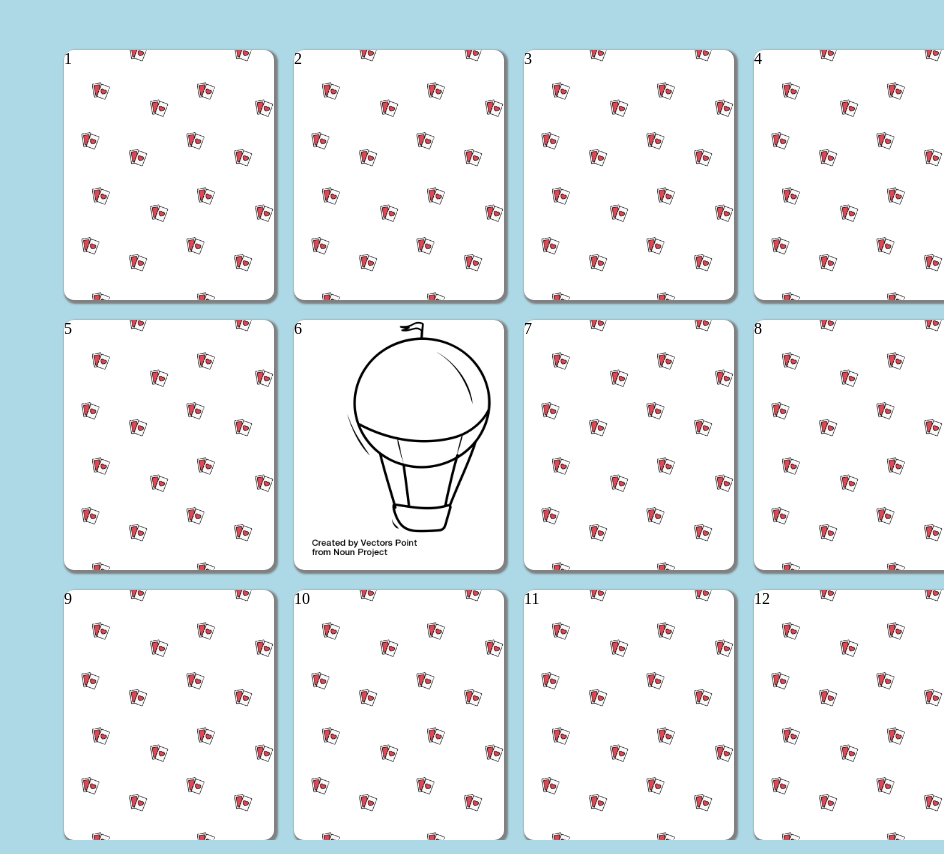
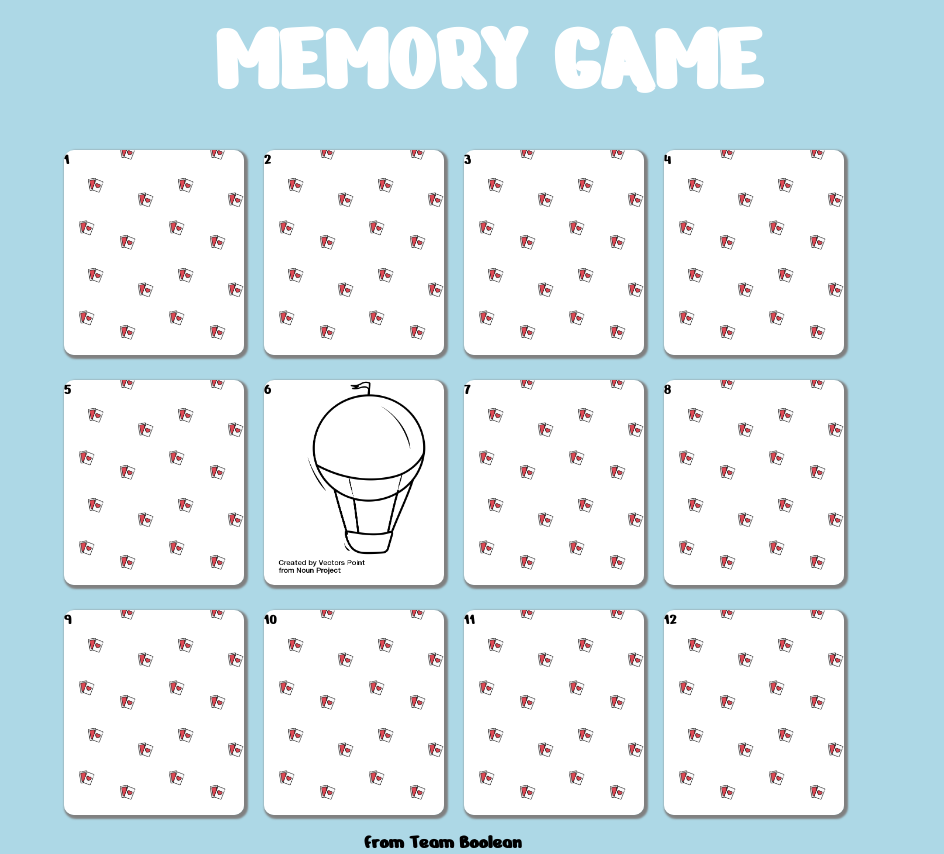
Before and after one commit to JacopoZando/html-css-memory, a plain HTML site: page index.html in a window 1280 px wide. Shown: the whole page, without its empty margins (336-1280 px from the left). Drawn offline with Linux system fonts and the light colour scheme.

Commit message:
Definizione Grafica
Senza hoover

```diff
--- a/css/main.css
+++ b/css/main.css
@@ -1,11 +1,29 @@
 * {
   padding: 0;
   margin: 0;
+  font-family: 'Nerko One', cursive;
 }
 
 body {
   background-color: #ADD8E6;
   position: relative;
+}
+
+.titolo {
+
+  color: white;
+  font-size: 100px;
+  position: absolute;
+  margin-left: 550px;
+}
+
+.piedipagina {
+  color: black;
+  position: absolute;
+  font-size: 20px;
+  padding-top: 830px;
+  margin-left: 700px;
+
 }
 
 /* CONTENITORI */
@@ -14,15 +32,15 @@ body {
   background-color: #ADD8E6;
   position: absolute;
   margin-left: 400px;
-  margin-top: 50px;
+  margin-top: 150px;
 
 }
 
 /* PRIMA RIGA DI CARTE */
 
 .carta{
-  width:210px;
-  height: 250px;
+  width:180px;
+  height: 205px;
   background-image: url("../img/pattern.png");
   background-size: contain;
   border-radius: 10px;
@@ -34,15 +52,15 @@ body {
 }
 
 .due {
-    margin-left: 230px;
+    margin-left: 200px;
 }
 
 .tre {
-  margin-left: 460px
+  margin-left: 400px
 }
 
 .quattro {
-  margin-left: 690px;
+  margin-left: 600px;
 }
 
 /* SECONDA RIGA DI CARTE */
@@ -50,12 +68,12 @@ body {
 .contenitore.due {
   position: absolute;
   margin-left: 400px;
-  margin-top: 320px;
+  margin-top: 380px;
 }
 
 .sei {
 
-  margin-left: 230px;
+  margin-left: 200px;
   background-color: white;
   background-image: url("../img/img01.png");
   background-size:cover;
@@ -63,29 +81,29 @@ body {
 }
 
 .sette {
-  margin-left: 460px;
+  margin-left: 400px;
 }
 
 .otto {
-  margin-left: 690px;
+  margin-left: 600px;
 }
 
 /* TERZA RIGA DI CARTE */
 
 .contenitore.tre {
-  margin-top: 590px;
+  margin-top: 610px;
   margin-left: 400px;
 }
 
 .dieci {
 
-  margin-left: 230px;
+  margin-left: 200px;
 }
 
 .undici {
-  margin-left: 460px;
+  margin-left: 400px;
 }
 
 .dodici {
-  margin-left: 690px;
+  margin-left: 600px;
 }
--- a/index.html
+++ b/index.html
@@ -9,6 +9,8 @@
     <link href="https://fonts.googleapis.com/css2?family=Nerko+One&display=swap" rel="stylesheet">
   </head>
   <body>
+
+    <h1 class="titolo">MEMORY GAME</h1>
     <!-- PRIMA SERIE DI CARTE -->
     <div class="contenitore uno">
       <div class="carta uno">
@@ -54,5 +56,8 @@
         12
       </div>
     </div>
+
+    <h4 class="piedipagina">from Team Boolean</h4>
+
   </body>
 </html>
```
